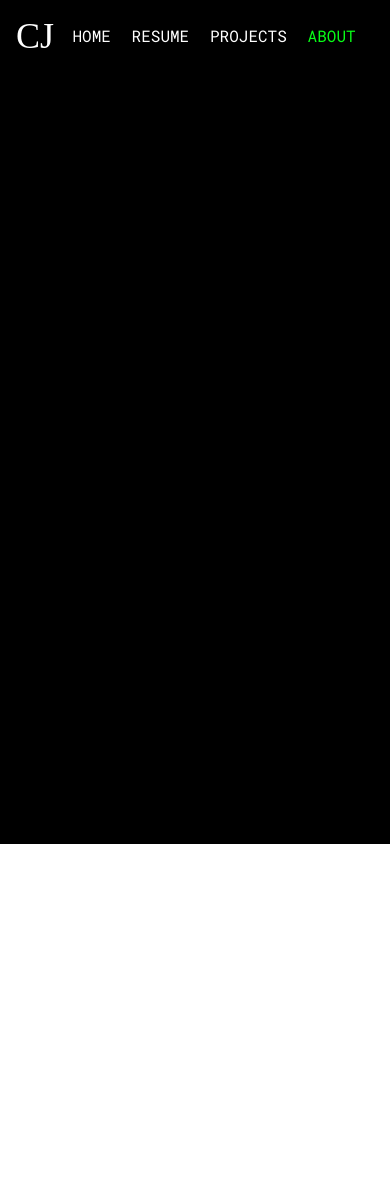
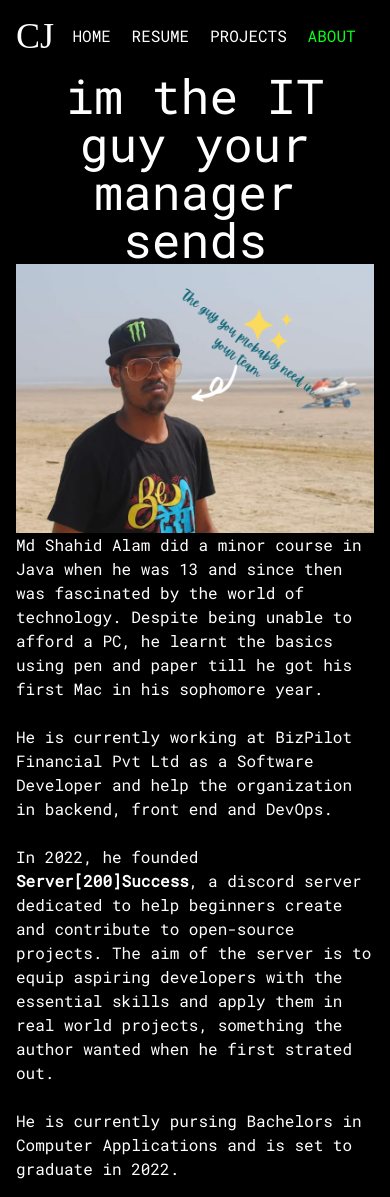
Before and after one commit to cjreads665/my-site, a React (Vite) app: page /about in a window 390 px wide. Before the commit the page ends 844 px from the top, so only its background shows below. Built offline with nearby package versions, Linux system fonts and the light colour scheme; a web font is replaced by a local one.

Commit message:
added about me

```diff
--- a/index.html
+++ b/index.html
@@ -2,7 +2,7 @@
 <html lang="en">
   <head>
     <meta charset="UTF-8" />
-    <link rel="icon" type="image/svg+xml" href="/src/favicon.svg" />
+    <link rel="icon" type="image/svg+xml" href="./src/images/favicon.ico" />
     <meta name="viewport" content="width=device-width, initial-scale=1.0" />
     <link rel="stylesheet" href="https://cdnjs.cloudflare.com/ajax/libs/font-awesome/6.1.1/css/all.min.css" integrity="sha512-KfkfwYDsLkIlwQp6LFnl8zNdLGxu9YAA1QvwINks4PhcElQSvqcyVLLD9aMhXd13uQjoXtEKNosOWaZqXgel0g==" crossorigin="anonymous" referrerpolicy="no-referrer" />
     <link rel="stylesheet" href="./src/App.css">
--- a/src/About/About.jsx
+++ b/src/About/About.jsx
@@ -1,9 +1,25 @@
 import React from 'react'
-
+import profilepic from '../images/my-site-pic.png'
 const About = () => {
   return (
-    <div>
-
+    <div className='mt-4 flex flex-col min-h-screen justify-around'>
+        <h2 className='text-5xl text-center'>im the IT guy your manager sends</h2>
+        <div className='flex justify-center'>
+        <img src={profilepic} alt="cool-profile-pic" className='w-[100%]' />
+        </div>
+        <p>
+          Md Shahid Alam did a minor course in Java when he was 13 and since then was fascinated by the world of technology. Despite being unable to afford a PC, he learnt the basics using pen and paper till he got his first Mac in his sophomore year.
+          <br />
+          <br />
+          He is currently working at BizPilot Financial Pvt Ltd as a Software Developer and help the organization in backend, front end and DevOps.
+          <br />
+          <br />
+          In 2022, he founded <strong>Server[200]Success</strong>, a discord server dedicated to help beginners create and contribute to open-source projects.
+          The aim of the server is to equip aspiring developers with the essential skills and apply them in real world projects, something the author wanted when he first strated out.
+          <br />
+          <br />
+          He is currently pursing Bachelors in Computer Applications and is set to graduate in 2022.
+        </p>
     </div>
   )
 }
--- a/src/Home/Home.jsx
+++ b/src/Home/Home.jsx
@@ -9,7 +9,7 @@
         <span className="text-[#08ff17]">results</span>
       </h1>
       <section className="leading-relaxed text-xl p-1 flex flex-col md:flex-row md:justify-between w-full">
-      <img src="https://media.giphy.com/media/jOmQmJkjcvB3Bc8CRb/giphy.gif" alt="" className="mt-4 text-center" />
+      <img src="https://media.giphy.com/media/jOmQmJkjcvB3Bc8CRb/giphy.gif" alt="" className="mt-4 text-center md:w-[15rem]" />
       <p className="md:ml-8">
         <br />
         Hello!👋
```
Also changed, not shown: src/images/my-site-pic.png (added), 1 other file (tests, documents, lock files or other folders).
